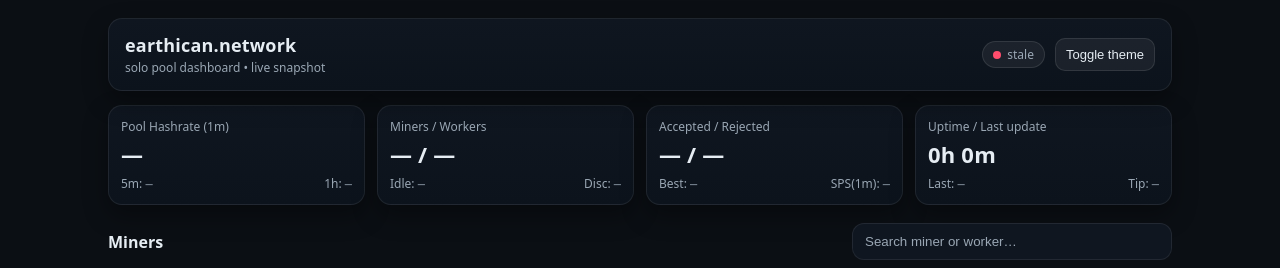
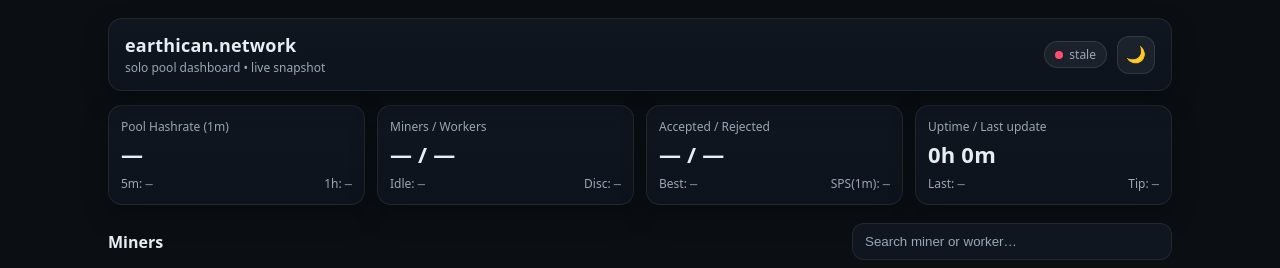
Before and after one commit to MrX-11/earthican-pooldash, a Flask app: page / in a window 1280 px wide. Shown: the top 268 px of the page. Run offline with Flask 3, Linux system fonts and the light colour scheme; data that the repository does not hold is empty.

Commit message:
Replace theme toggle text with icon button

```diff
--- a/templates/index.html
+++ b/templates/index.html
@@ -77,6 +77,25 @@
       font-size: 13px;
     }
     .btn:hover { border-color: rgba(255,255,255,.18); }
+    [data-theme="light"] .btn:hover { border-color: rgba(0,0,0,.18); }
+
+    .iconbtn{
+      width: 38px;
+      height: 38px;
+      display: inline-flex;
+      align-items: center;
+      justify-content: center;
+      border-radius: 12px;
+      background: var(--chip);
+      border: 1px solid var(--chipBorder);
+      color: var(--text);
+      cursor: pointer;
+      font-size: 16px;
+      line-height: 1;
+    }
+    .iconbtn:hover { border-color: rgba(255,255,255,.18); }
+    [data-theme="light"] .iconbtn:hover { border-color: rgba(0,0,0,.18); }
+
     [data-theme="light"] .btn:hover { border-color: rgba(0,0,0,.18); }
 
     .pill {
@@ -184,7 +203,7 @@
 
       <div class="controls">
         <span class="pill" id="healthPill"><span class="dot" id="healthDot"></span><span id="healthText">loading…</span></span>
-        <button class="btn" id="themeBtn" type="button">Toggle theme</button>
+        <button class="iconbtn" id="themeBtn" type="button" aria-label="Toggle theme" title="Toggle theme">  <span id="themeIcon" aria-hidden="true">🌙</span></button>
       </div>
     </div>
 
@@ -252,16 +271,25 @@
 <script>
   // Theme: dark by default, optional toggle persisted in localStorage
   (function initTheme(){
+    function setThemeIcon(theme){
+      const el = document.getElementById("themeIcon");
+      if (!el) return;
+      el.textContent = (theme === "dark") ? "🌙" : "☀️";
+    }
+
     const saved = localStorage.getItem("theme");
     if (saved === "light" || saved === "dark") {
       document.documentElement.setAttribute("data-theme", saved);
+      setThemeIcon(saved);
     } else {
       document.documentElement.setAttribute("data-theme", "dark");
+      setThemeIcon("dark");
     }
     document.getElementById("themeBtn").addEventListener("click", () => {
       const cur = document.documentElement.getAttribute("data-theme") || "dark";
       const next = cur === "dark" ? "light" : "dark";
       document.documentElement.setAttribute("data-theme", next);
+      setThemeIcon(next);
       localStorage.setItem("theme", next);
     });
   })();
```
